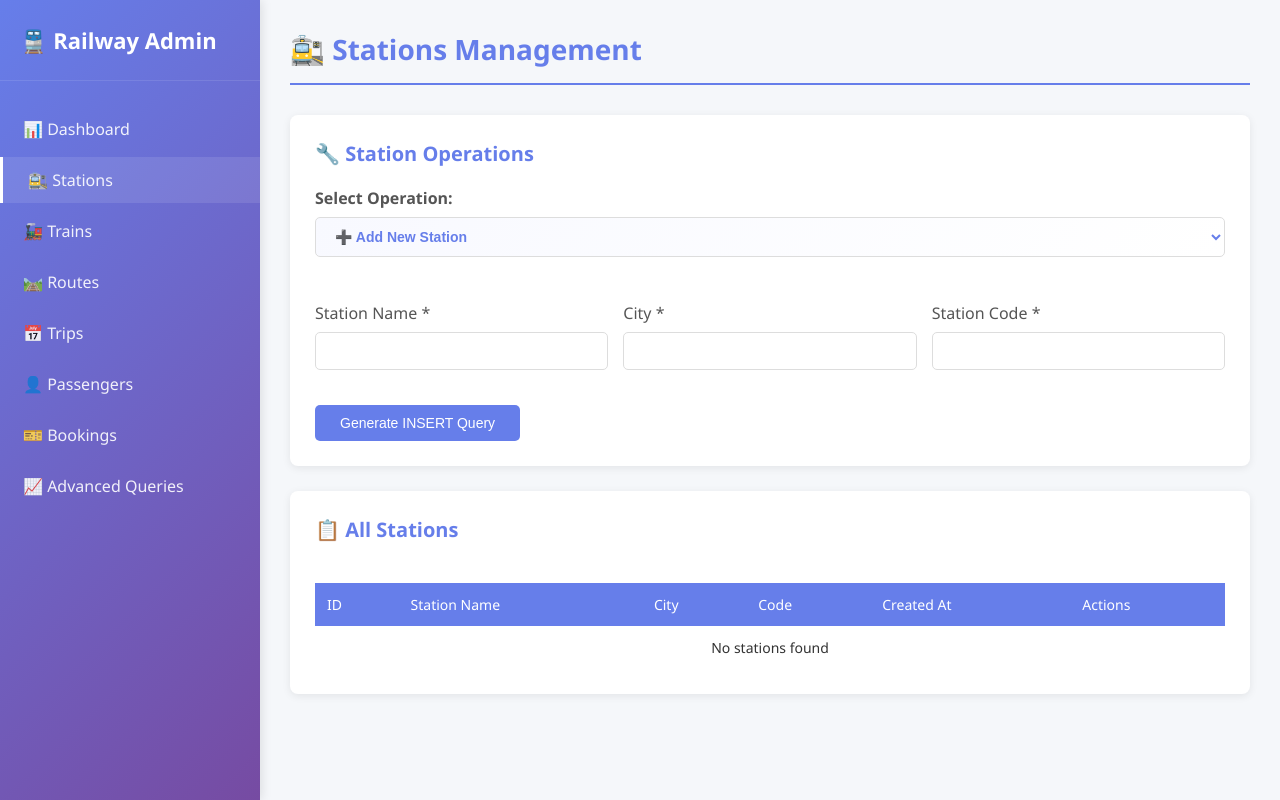
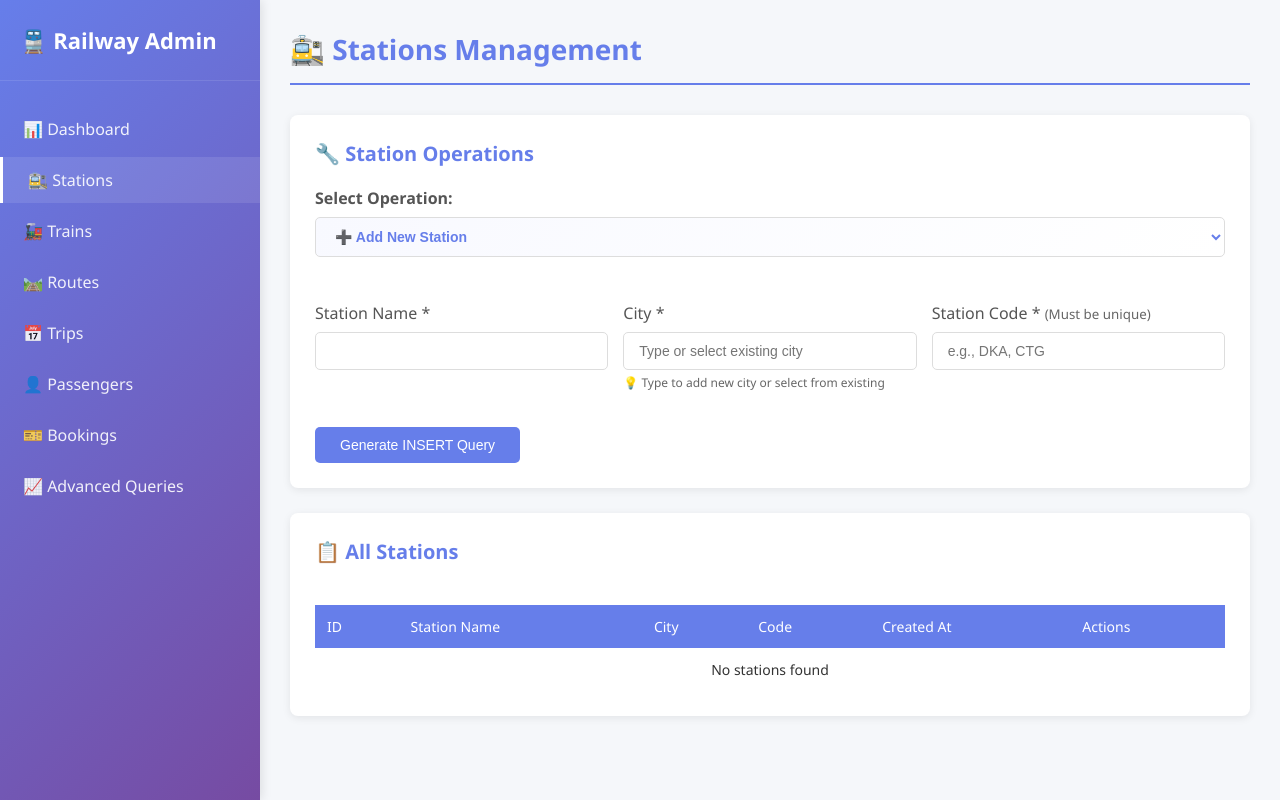
Before and after one commit to Abhijeet-Deb-Nath/Railway-Lite-Web, a PHP site: page /pages/stations.php in a window 1280 px wide. Run offline with PHP 8.4, Linux system fonts and the light colour scheme; data that the repository does not hold is empty.

Commit message:
unique message has been shown

```diff
--- a/pages/stations.php
+++ b/pages/stations.php
@@ -143,21 +143,17 @@ if (isset($_GET['edit_id'])) {
                 </div>
                 <div class="form-group">
                     <label>City *</label>
-                    <input type="text" name="city" required list="city-list">
+                    <input type="text" name="city" required list="city-list" placeholder="Type or select existing city">
                     <datalist id="city-list">
                         <?php foreach($cities as $city): ?>
                         <option value="<?php echo $city; ?>">
                         <?php endforeach; ?>
-                        <option value="Dhaka">
-                        <option value="Chittagong">
-                        <option value="Sylhet">
-                        <option value="Rajshahi">
-                        <option value="Khulna">
                     </datalist>
+                    <small style="color: #666; font-size: 12px;">💡 Type to add new city or select from existing</small>
                 </div>
                 <div class="form-group">
-                    <label>Station Code *</label>
-                    <input type="text" name="station_code" required maxlength="10">
+                    <label>Station Code * <small style="color: #666; font-weight: normal;">(Must be unique)</small></label>
+                    <input type="text" name="station_code" required maxlength="10" placeholder="e.g., DKA, CTG">
                 </div>
             </div>
 
```
